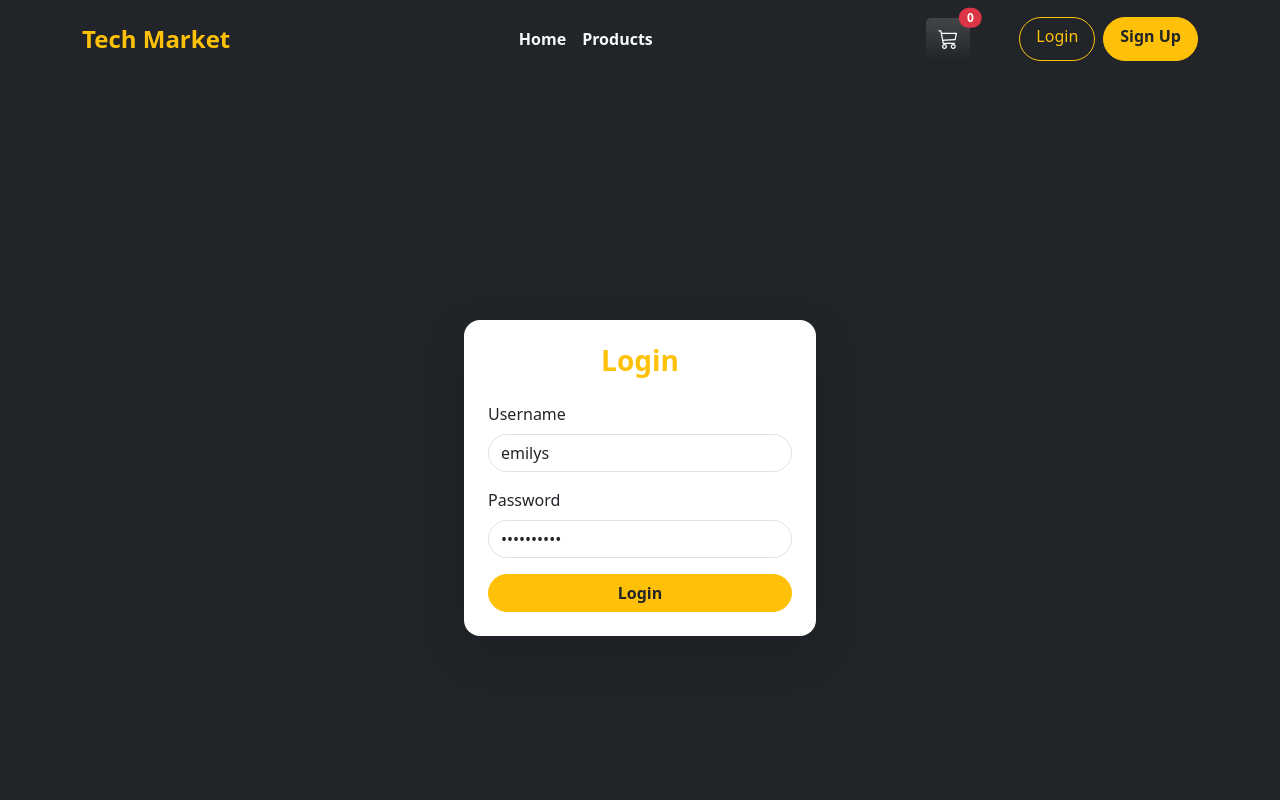
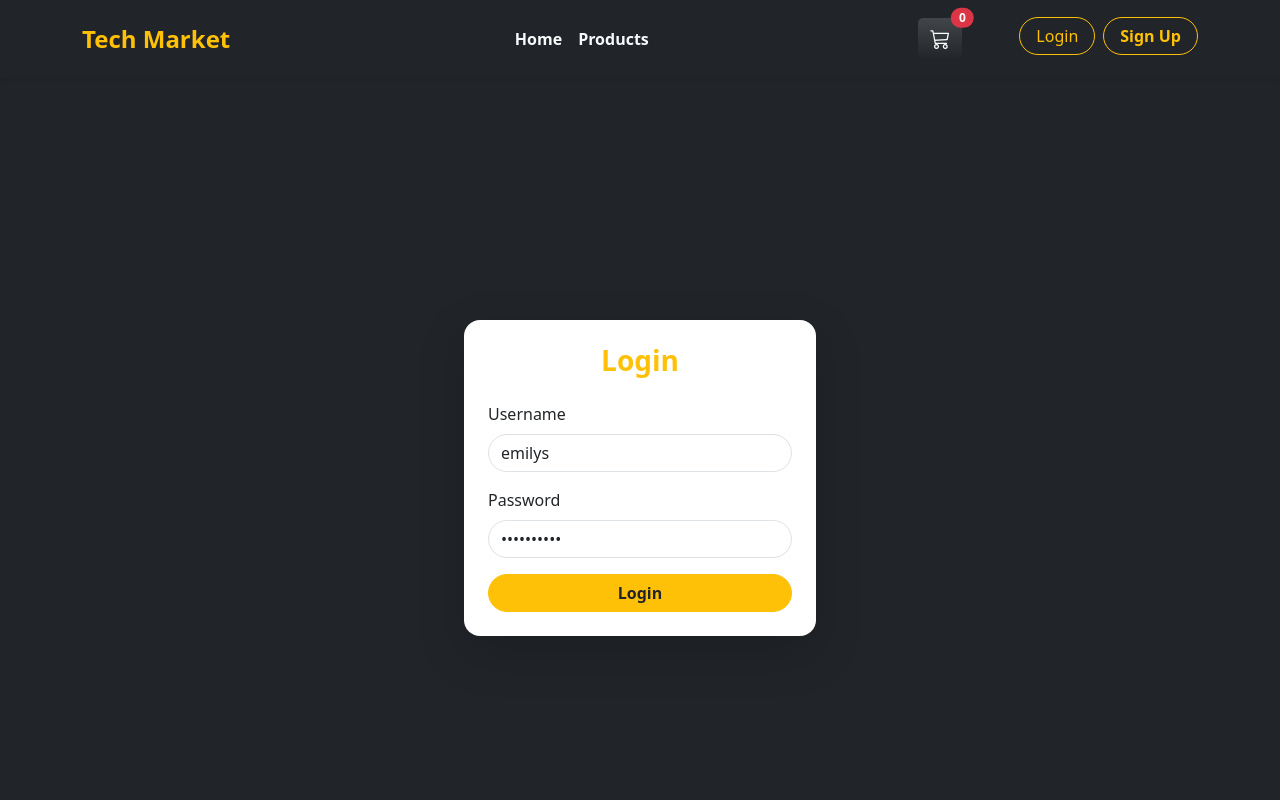
Before and after one commit to m7mdhany/Angular-20-E-Commerce-Demo, an Angular app: page /login in a window 1280 px wide. Shown: the top 800 px of the page. Built offline with nearby package versions, Linux system fonts and the light colour scheme.

Commit message:
style updates

```diff
--- a/src/app/app.html
+++ b/src/app/app.html
@@ -1,3 +1,5 @@
 <app-nav></app-nav>
-<router-outlet></router-outlet>
+<main>
+  <router-outlet></router-outlet>
+</main>
 <app-footer></app-footer>
--- a/src/app/components/details/details.html
+++ b/src/app/components/details/details.html
@@ -69,7 +69,7 @@
       </ul>
 
       <div class="d-flex gap-2 mb-4">
-        <button class="btn btn-dark btn-lg">Add to Cart</button>
+        <button class="btn btn-dark btn-lg" (click)="addToCart()">Add to Cart</button>
         <button class="btn btn-outline-dark btn-lg">Buy Now</button>
       </div>
 
--- a/src/app/components/details/details.ts
+++ b/src/app/components/details/details.ts
@@ -4,6 +4,7 @@ import { FormsModule } from '@angular/forms';
 import { ActivatedRoute, RouterLink } from '@angular/router';
 import { ProductsApi } from '../../services/products-api';
 import { CommonModule, CurrencyPipe } from '@angular/common';
+import { Cart } from '../../services/cart';
 
 @Component({
   selector: 'app-details',
@@ -17,7 +18,7 @@ export class Details implements OnInit {
   error: string | null = null;
   Math = Math;
 
-  constructor(private activatedRoute: ActivatedRoute, private products: ProductsApi) { }
+  constructor(private activatedRoute: ActivatedRoute, private products: ProductsApi, private cart: Cart) { }
 
   ngOnInit(): void {
     const id = Number(this.activatedRoute.snapshot.paramMap.get('id'));
@@ -36,6 +37,8 @@ export class Details implements OnInit {
     });
   }
 
-
+  addToCart() {
+    this.cart.addToCart(this.prd);
+  }
 
 }
--- a/src/app/components/footer/footer.html
+++ b/src/app/components/footer/footer.html
@@ -36,8 +36,8 @@
     <hr class="border-secondary">
 
     <!-- Bottom Rights -->
-    <div class="d-flex justify-content-between align-items-center">
-      <p class="mb-0 small text-muted">&copy; 2025 Tech Market. All rights reserved.</p>
+    <div class="d-flex  justify-content-between align-items-center ">
+      <p class="mb-0 small text-white">&copy; 2025 Tech Market. All rights reserved.</p>
       <p class="mb-0 small text-warning">Made with ❤️ by Tech Market Team</p>
     </div>
   </div>
--- a/src/app/components/nav/nav.html
+++ b/src/app/components/nav/nav.html
@@ -35,9 +35,9 @@
           (click)="authService.logout()">Logout</a>
 
         } @else {
-        <div class="d-flex gap-2">
-          <a class="btn btn-outline-warning rounded-pill px-3" routerLink="login">Login</a>
-          <a class="btn btn-warning text-dark rounded-pill px-3 fw-bold" routerLink="register">Sign Up</a>
+        <div class="">
+          <a class="btn btn-outline-warning rounded-pill px-3 mx-2" routerLink="login">Login</a>
+          <a class="btn btn-outline-warning rounded-pill px-3 fw-bold" routerLink="register">Sign Up</a>
         </div>
         }
       </div>
--- a/src/app/components/slider/slider.html
+++ b/src/app/components/slider/slider.html
@@ -4,7 +4,7 @@
     <!-- Slide 1 -->
     <div class="carousel-item active">
       <div class="d-flex flex-column justify-content-center align-items-center text-center bg-dark text-light vh-100"
-        style="background: linear-gradient(rgba(0,0,0,0.6), rgba(0,0,0,0.6)), url('https://via.placeholder.com/1600x800') center/cover;">
+        style="background: linear-gradient(rgba(0,0,0,0.6), rgba(0,0,0,0.6)), url('https://png.pngtree.com/background/20250419/original/pngtree-a-girl-online-shopping-on-mobile-picture-image_16413541.jpg') center/cover;">
         <h1 class="fw-bold display-4 text-warning">Welcome to Tech Market</h1>
         <p class="lead text-light mb-4">Your one-stop shop for the latest gadgets & electronics</p>
         <a routerLink="/products" class="btn btn-warning text-dark rounded-pill px-4 py-2 fw-bold">Shop Now</a>
@@ -14,7 +14,7 @@
     <!-- Slide 2 -->
     <div class="carousel-item">
       <div class="d-flex flex-column justify-content-center align-items-center text-center bg-dark text-light vh-100"
-        style="background: linear-gradient(rgba(0,0,0,0.6), rgba(0,0,0,0.6)), url('https://via.placeholder.com/1600x800/333333/ffffff') center/cover;">
+        style="background: linear-gradient(rgba(0,0,0,0.6), rgba(0,0,0,0.6)), url('https://www.emarketer.com/topics/storage/39794e0dee264bb8b6527b77d65970a0/original_hero_image') center/cover;">
         <h1 class="fw-bold display-4 text-warning">Latest Deals</h1>
         <p class="lead text-light mb-4">Save big on top electronics & accessories</p>
         <a routerLink="/products" class="btn btn-outline-warning rounded-pill px-4 py-2 fw-bold">View Deals</a>
@@ -24,7 +24,7 @@
     <!-- Slide 3 -->
     <div class="carousel-item">
       <div class="d-flex flex-column justify-content-center align-items-center text-center bg-dark text-light vh-100"
-        style="background: linear-gradient(rgba(0,0,0,0.6), rgba(0,0,0,0.6)), url('https://via.placeholder.com/1600x800/000000/ffff00') center/cover;">
+        style="background: linear-gradient(rgba(0,0,0,0.6), rgba(0,0,0,0.6)), url('https://static.vecteezy.com/system/resources/thumbnails/030/632/066/small_2x/a-laptop-displaying-a-shopping-cart-with-various-items-illustrating-the-concept-of-e-commerce-and-digital-transactions-ai-generated-photo.jpg') center/cover;">
         <h1 class="fw-bold display-4 text-warning">New Arrivals</h1>
         <p class="lead text-light mb-4">Check out the hottest new products of the season</p>
         <a routerLink="/products" class="btn btn-warning text-dark rounded-pill px-4 py-2 fw-bold">Discover</a>
--- a/src/styles.css
+++ b/src/styles.css
@@ -1 +1,28 @@
 /* You can add global styles to this file, and also import other style files */
+html,
+body {
+  height: 100%;
+  margin: 0;
+}
+
+body {
+  display: flex;
+  flex-direction: column;
+  min-height: 100vh;
+}
+
+app-root {
+  display: flex;
+  flex-direction: column;
+  flex: 1;
+}
+
+main {
+  flex: 1;
+  /* يملأ المساحة المتبقية */
+}
+
+footer {
+  margin-top: auto;
+  /* يزق الفوتر لتحت */
+}
```
